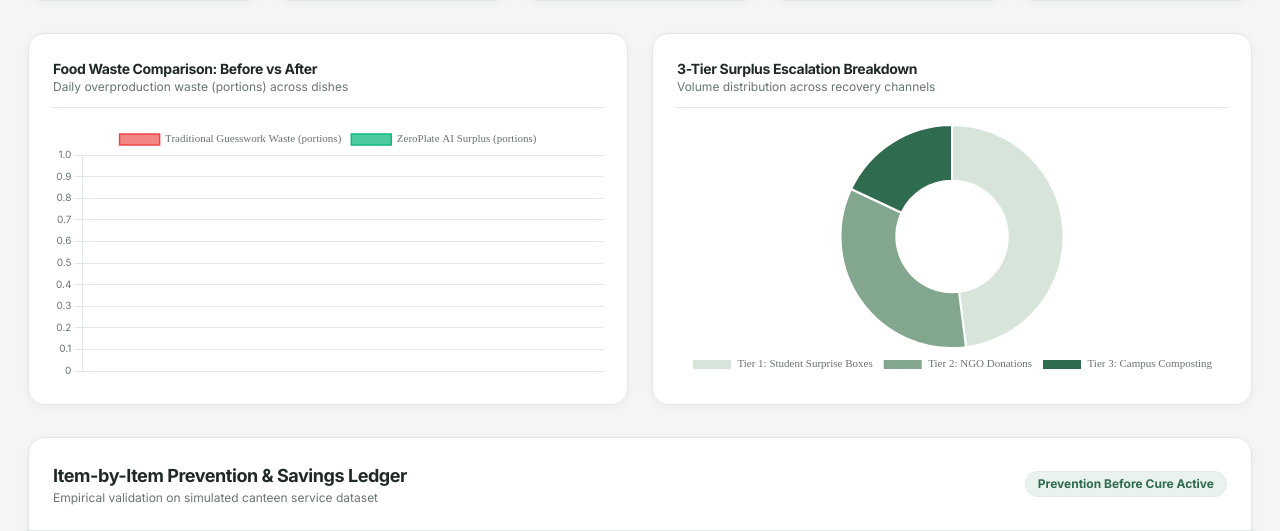
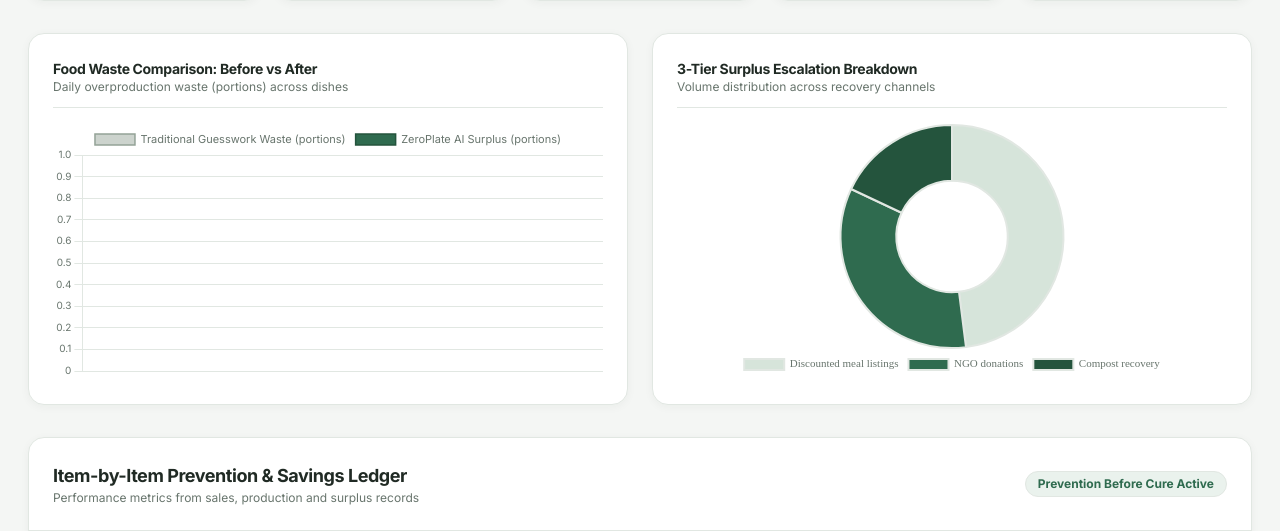
Before and after one commit to vyasy56-afk/ZeroPlate, a Flask app: template app/templates/analytics.html in a window 1280 px wide. Shown: the part 356-887 px from the top of the page. Run offline with Flask 3, Linux system fonts and the light colour scheme; the template is opened without the code that fills it, so the values that code supplies are empty; some libraries are stand-ins or nearby versions.

Commit message:
Use restrained neutral and green colours in analytics charts

```diff
--- a/app/templates/analytics.html
+++ b/app/templates/analytics.html
@@ -113,7 +113,7 @@
         <div class="p-6 border-b border-white/5 flex items-center justify-between">
             <div>
                 <h3 class="font-bold text-white text-lg font-heading">Item-by-Item Prevention & Savings Ledger</h3>
-                <p class="text-xs text-slate-400">Empirical validation on simulated canteen service dataset</p>
+                <p class="text-xs text-slate-400">Performance metrics from sales, production and surplus records</p>
             </div>
             <span class="text-xs font-bold text-emerald-400 bg-emerald-500/10 px-3 py-1 rounded-full border border-emerald-500/20">
                 Prevention Before Cure Active
@@ -172,6 +172,12 @@
 
 {% block extra_scripts %}
 <script>
+const chartPalette = getComputedStyle(document.documentElement);
+const chartText = chartPalette.getPropertyValue('--muted').trim() || '#68756d';
+const chartBorder = chartPalette.getPropertyValue('--border').trim() || '#e1e7e2';
+const chartAccent = chartPalette.getPropertyValue('--accent').trim() || '#2f6b4f';
+const chartAccentDark = chartPalette.getPropertyValue('--accent-dark').trim() || '#24543d';
+
 // Chart 1: Before vs After Food Waste Bar Chart
 const ctxWaste = document.getElementById('chart-waste-comparison').getContext('2d');
 new Chart(ctxWaste, {
@@ -182,16 +188,16 @@ new Chart(ctxWaste, {
             {
                 label: 'Traditional Guesswork Waste (portions)',
                 data: [{% for row in comparison_data[:6] %}{{ row.traditional_waste }},{% endfor %}],
-                backgroundColor: 'rgba(239, 68, 68, 0.65)',
-                borderColor: '#ef4444',
+                backgroundColor: 'rgba(148, 163, 151, 0.48)',
+                borderColor: '#94a397',
                 borderWidth: 1.5,
                 borderRadius: 8
             },
             {
                 label: 'ZeroPlate AI Surplus (portions)',
                 data: [{% for row in comparison_data[:6] %}{{ row.zeroplate_surplus }},{% endfor %}],
-                backgroundColor: 'rgba(16, 185, 129, 0.75)',
-                borderColor: '#10b981',
+                backgroundColor: chartAccent,
+                borderColor: chartAccentDark,
                 borderWidth: 1.5,
                 borderRadius: 8
             }
@@ -202,13 +208,13 @@ new Chart(ctxWaste, {
         maintainAspectRatio: false,
         plugins: {
             legend: {
-                labels: { color: '#647168', font: { family: 'Plus Jakarta Sans', size: 11 } }
+                labels: { color: chartText, font: { family: 'Inter, sans-serif', size: 11 } }
             }
         },
         scales: {
             x: {
-                ticks: { color: '#647168', font: { size: 10 } },
-                grid: { color: 'rgba(31, 45, 37, 0.08)' }
+                ticks: { color: chartText, font: { size: 10 } },
+                grid: { color: chartBorder }
             },
             y: {
                 beginAtZero: true,
@@ -224,20 +230,16 @@ const ctxPie = document.getElementById('chart-escalation-pie').getContext('2d');
 new Chart(ctxPie, {
     type: 'doughnut',
     data: {
-        labels: ['Tier 1: Student Surprise Boxes', 'Tier 2: NGO Donations', 'Tier 3: Campus Composting'],
+        labels: ['Discounted meal listings', 'NGO donations', 'Compost recovery'],
         datasets: [{
             data: [
                 {{ summary.student_meals or 120 }},
                 {{ summary.ngo_meals or 85 }},
                 {{ (summary.compost_kg * 2.8) | round | int or 45 }}
             ],
-            backgroundColor: [
-                '#d6e4da',
-                '#82a68e',
-                '#2f6b4f'
-            ],
+            backgroundColor: ['#d6e4da', chartAccent, chartAccentDark],
             borderWidth: 2,
-            borderColor: '#ffffff'
+            borderColor: chartBorder
         }]
     },
     options: {
```
